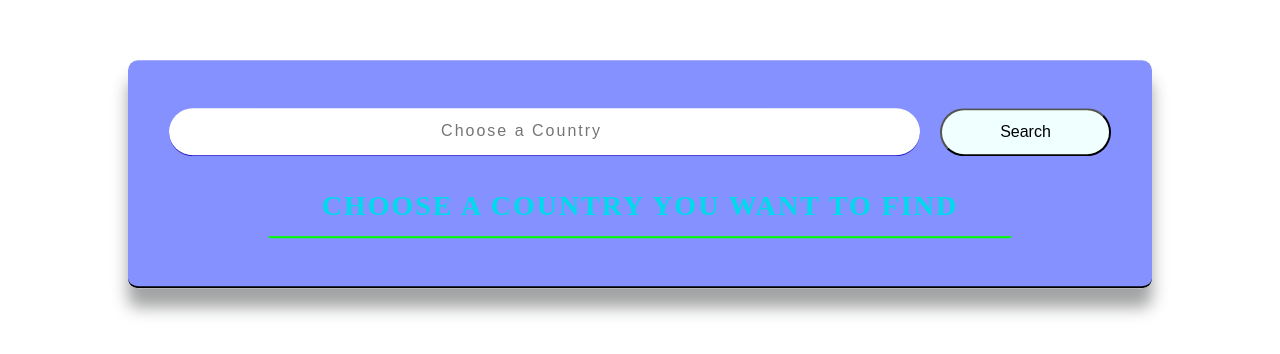
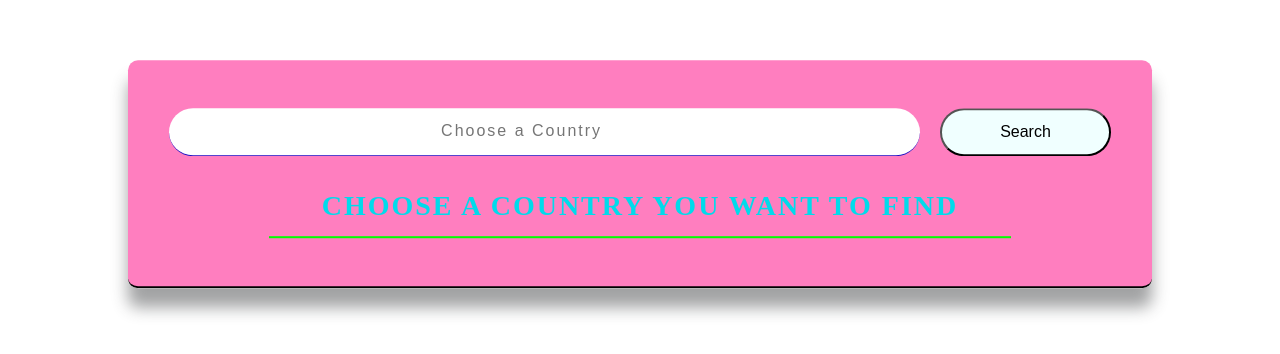
Before and after one commit to tobidave/Country-Guide, a plain HTML site: page index.html in a window 1280 px wide. Shown: the part 226-580 px from the top of the page. Drawn offline with Linux system fonts and the light colour scheme.

Commit message:
color change

```diff
--- a/style.css
+++ b/style.css
@@ -7,7 +7,7 @@
     background: rgba(61, 49, 136, 0.133);
 }
 .container{
-    background-color: rgba(0, 26, 255, 0.479);
+    background-color: rgba(255, 0, 128, 0.507);
     padding: 3em 2.57em;
     position: absolute;
     transform: translate(-50%, -50%);
```
